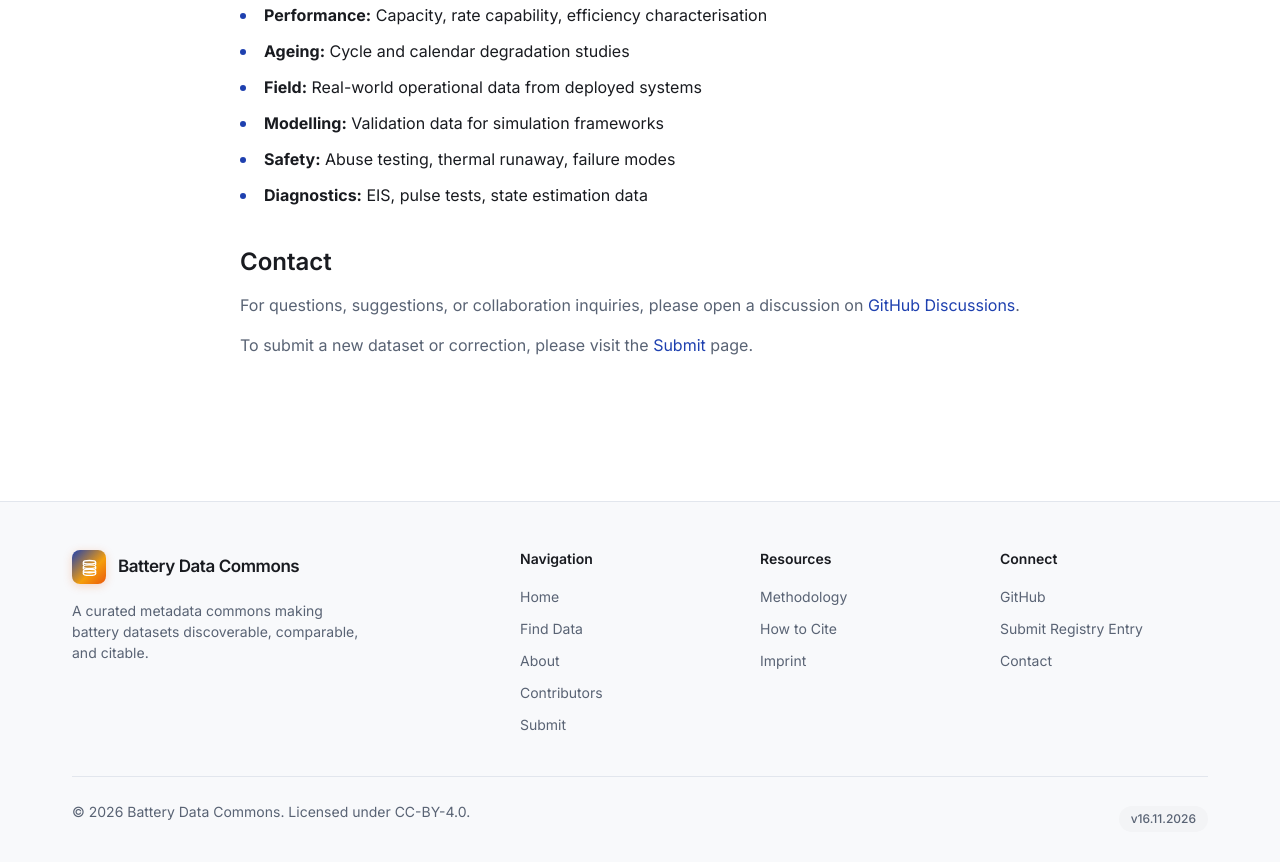
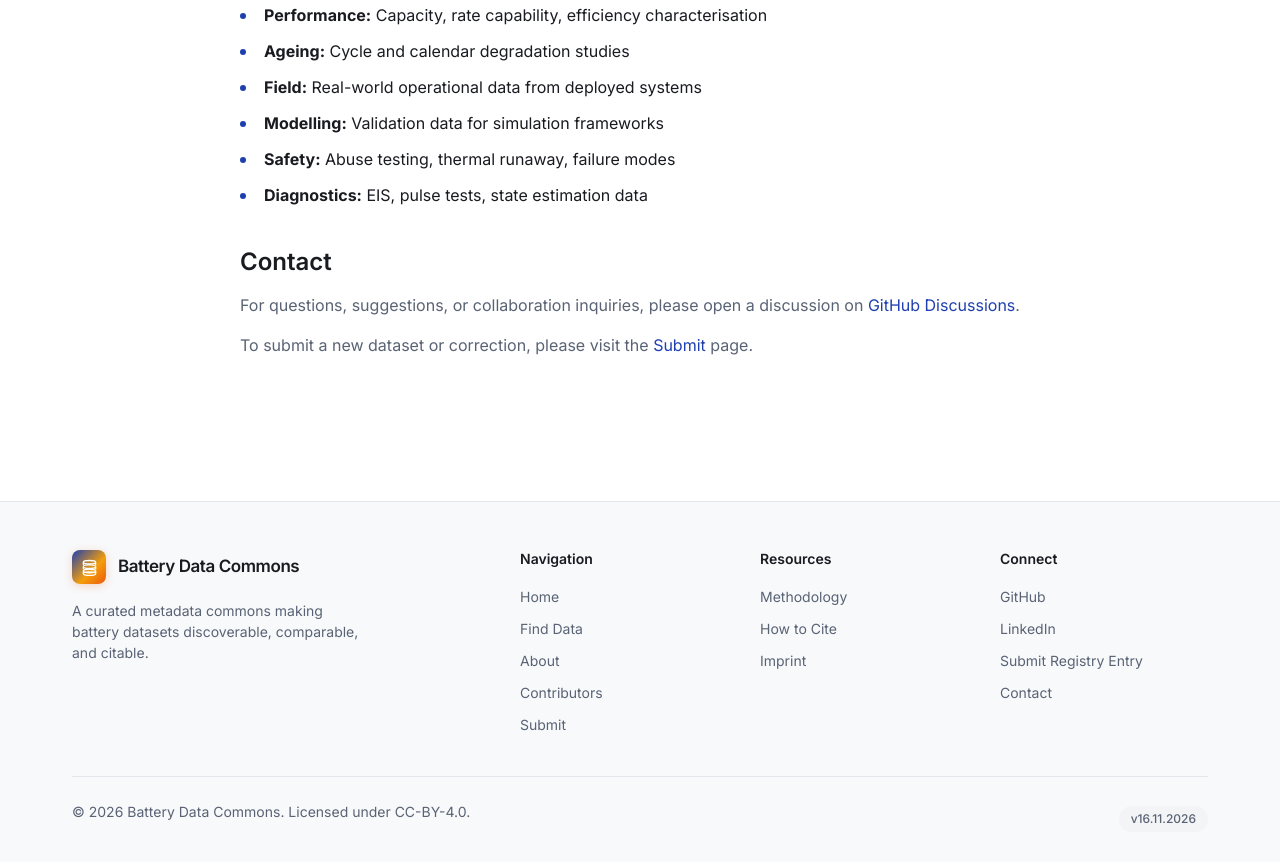
Before and after one commit to BatteryCommons/BatteryCommons.github.io, a plain HTML site: page BatteryDataCommons/about.html in a window 1280 px wide. Shown: the part 1961-2823 px from the top of the page. Drawn offline with Linux system fonts and the light colour scheme.

Commit message:
Release v16.11.2026 from BatteryCommons/BatteryDataCommons@e4c964f

```diff
--- a/BatteryDataCommons/about.html
+++ b/BatteryDataCommons/about.html
@@ -252,6 +252,7 @@
                         <li><a href="https://github.com/BatteryCommons/BatteryCommons.github.io" target="_blank"
                                 rel="noopener">GitHub</a>
                         </li>
+                        <li><a href="https://www.linkedin.com/company/battery-data-commons/" target="_blank" rel="noopener">LinkedIn</a></li>
                         <li><a href="contribute.html">Submit Registry Entry</a></li>
                         <li><a href="mailto:G.dosReis@ed.ac.uk">Contact</a></li>
                     </ul>
```
Also changed, not shown: BatteryDataCommons/contribute.html (+1 -0 lines), BatteryDataCommons/dataset.html (+1 -0 lines), BatteryDataCommons/find-data.html (+1 -0 lines), BatteryDataCommons/imprint.html (+1 -0 lines), BatteryDataCommons/index.html (+1 -0 lines), BatteryDataCommons/members.html (+1 -0 lines), BatteryDataCommons/tools.html (+1 -0 lines).
